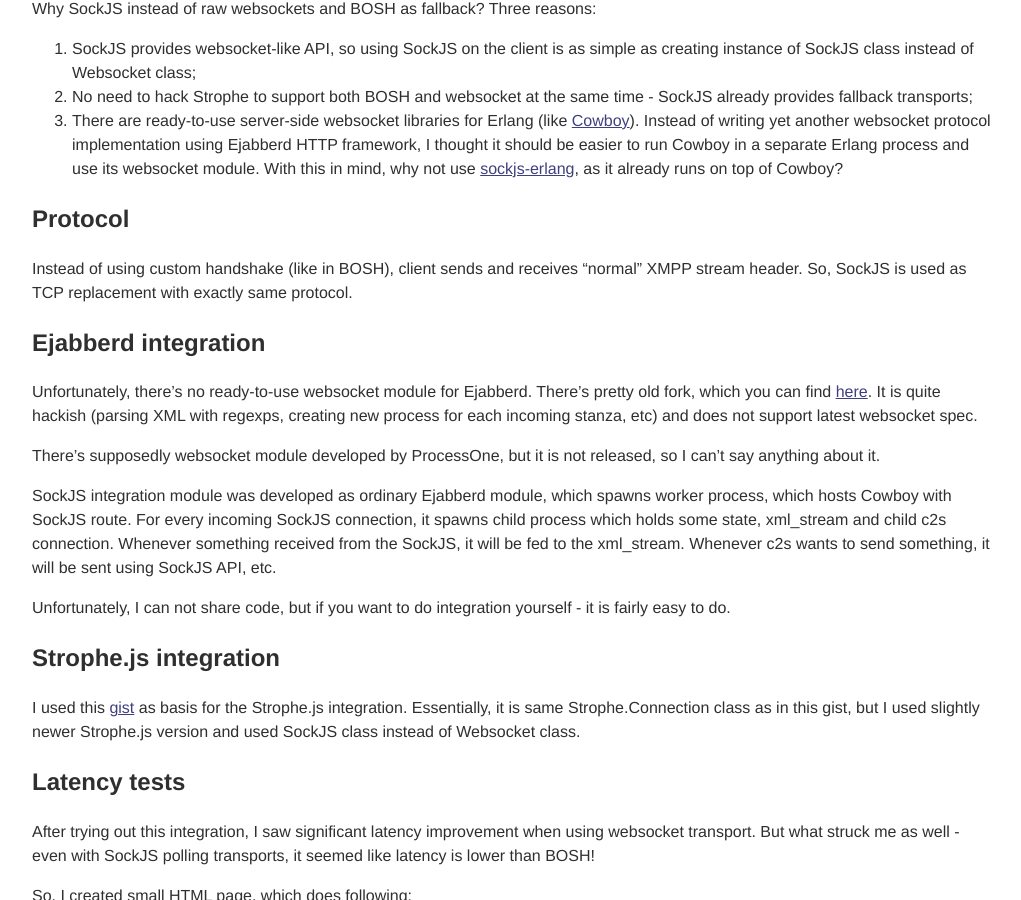
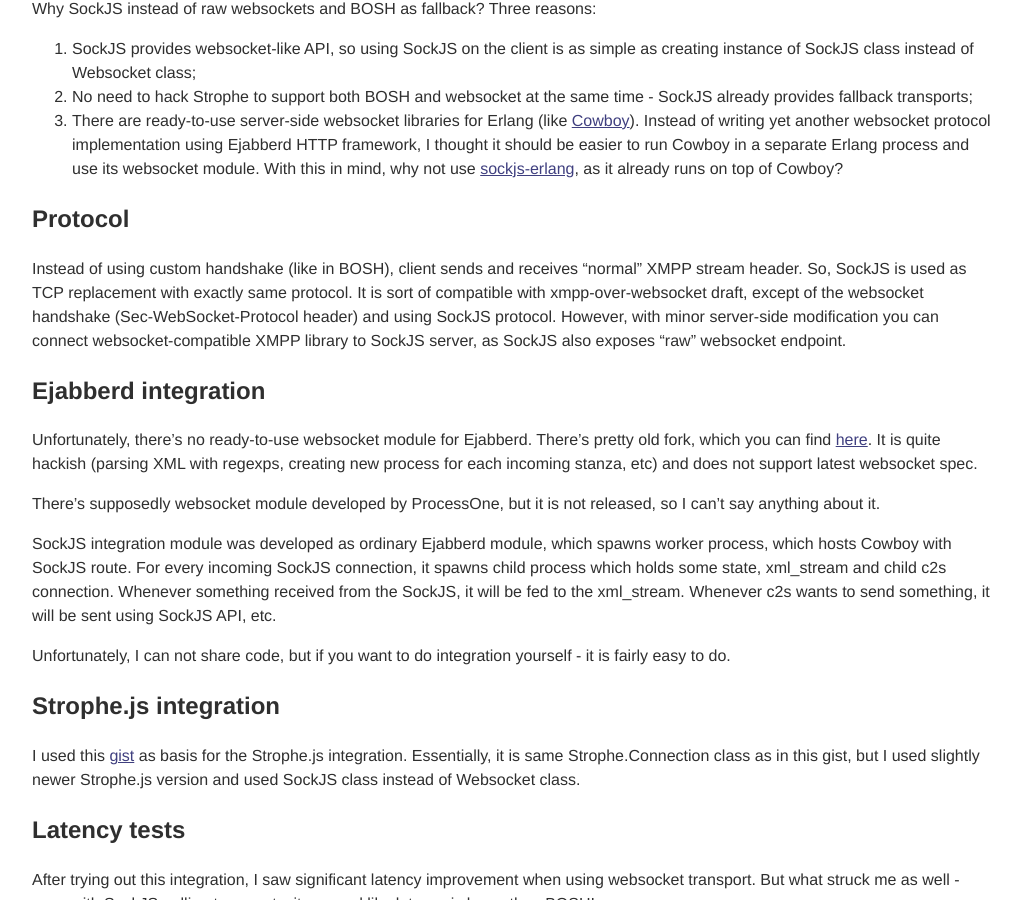
Before and after one commit to mrjoes/mrjoes.github.com, a Jekyll site: the page built from _posts/2012-10-11-sockjs-ejabberd.md, in a window 1280 px wide and 900 px high, scrolled down 475 px. Shown: the whole window, without its empty margins (128-1149 px from the left). Built offline with Jekyll 4.4.1, drawn with Linux system fonts in a browser that asks for light colours; comment, search, counter and statistics services are not loaded.

Commit message:
Raw websocket info

```diff
--- a/_posts/2012-10-11-sockjs-ejabberd.md
+++ b/_posts/2012-10-11-sockjs-ejabberd.md
@@ -31,7 +31,9 @@
 --------
 
 Instead of using custom handshake (like in BOSH), client sends and receives "normal" XMPP stream header. So, SockJS is used as TCP replacement
-with exactly same protocol.
+with exactly same protocol. It is sort of compatible with xmpp-over-websocket draft, except of the websocket handshake (Sec-WebSocket-Protocol header)
+and using SockJS protocol. However, with minor server-side modification you can connect websocket-compatible XMPP library to SockJS server,
+as SockJS also exposes "raw" websocket endpoint.
 
 Ejabberd integration
 --------------------
```
